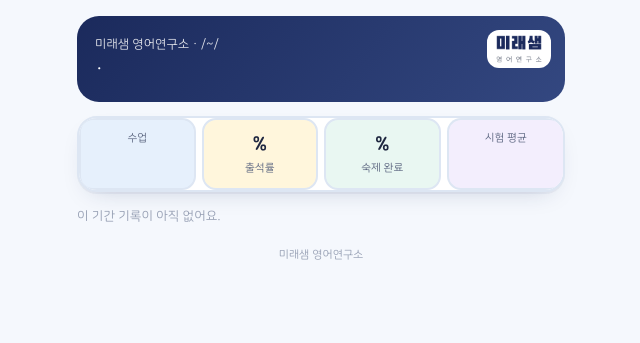
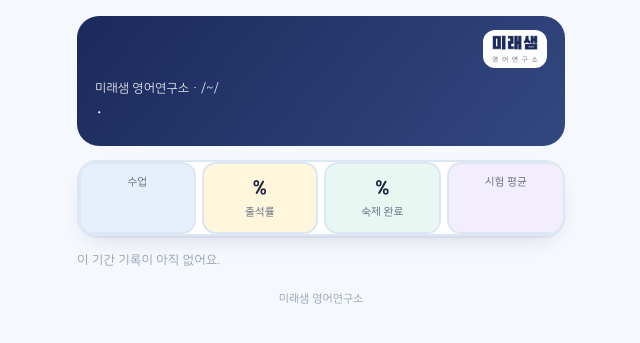
Before and after one commit to xpel0303/miraesam, a FastAPI app: template app/templates/parent/report.html in a window 1280 px wide. Shown: the top 343 px of the page, without its empty margins (319-959 px from the left). Run offline with FastAPI, Linux system fonts and the light colour scheme; the template is opened without the code that fills it, so the values that code supplies are empty.

Commit message:
학부모 월간 리포트: 학원 로고가 제목을 가리지 않게 따로 한 줄에
Co-Authored-By: Claude Opus 5.5 <noreply@anthropic.com>
Claude-Session: https://claude.ai/code/session_01DzvhvGSFfasBTqWFRFipto

```diff
--- a/app/templates/parent/report.html
+++ b/app/templates/parent/report.html
@@ -13,8 +13,8 @@
 <style>
 .hero { background: linear-gradient(130deg, var(--pb), color-mix(in srgb, var(--pb) 70%, #6C8CD5)); color: #fff; border-radius: 22px; padding: 18px; margin-bottom: 14px; }
 .hero { position: relative; }
-.hero small { opacity: .85; display: block; padding-right: 120px; }
-.hero-logo { position: absolute; top: 14px; right: 14px; background: #fff; border-radius: 12px; padding: 5px 9px; line-height: 0; }
+.hero small { opacity: .85; display: block; }
+.hero-logo { display: block; width: fit-content; margin: -4px 0 10px auto; background: #fff; border-radius: 12px; padding: 5px 9px; line-height: 0; }
 .hero-logo img { height: 28px; max-width: 110px; object-fit: contain; }
 .hero h1 { font-size: 1.25rem; margin: 4px 0 2px; color: #fff; }
 .grade { display: inline-block; background: #fff; color: var(--pb); font-weight: 800; border-radius: 999px; padding: 2px 12px; font-size: .85rem; margin-right: 6px; }
```
